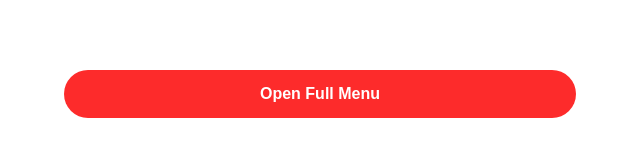
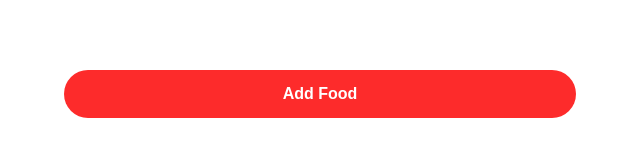
Before and after one commit to KellynCodes/BENZAO_PROJECT, a plain HTML site: page part_two/index.html in a window 1280 px wide. Shown: the part 2078-2234 px from the top of the page, 320-960 px from the left. Drawn offline with nearby package versions, Linux system fonts and the light colour scheme; a web font is replaced by a local one.

Commit message:
Update index.html

```diff
--- a/part_two/index.html
+++ b/part_two/index.html
@@ -232,8 +232,7 @@
 
         </div>
         <div class="full_menu">
-            <button style="border: none; width: 50%;" type="button" class="full_menu_btn mt-5 mb-5 mx-auto">Open Full
-                Menu</button>
+            <button style="border: none; width: 50%;" type="button" class="full_menu_btn mt-5 mb-5 mx-auto">Add Food</button>
         </div>
     </div>
 
```
